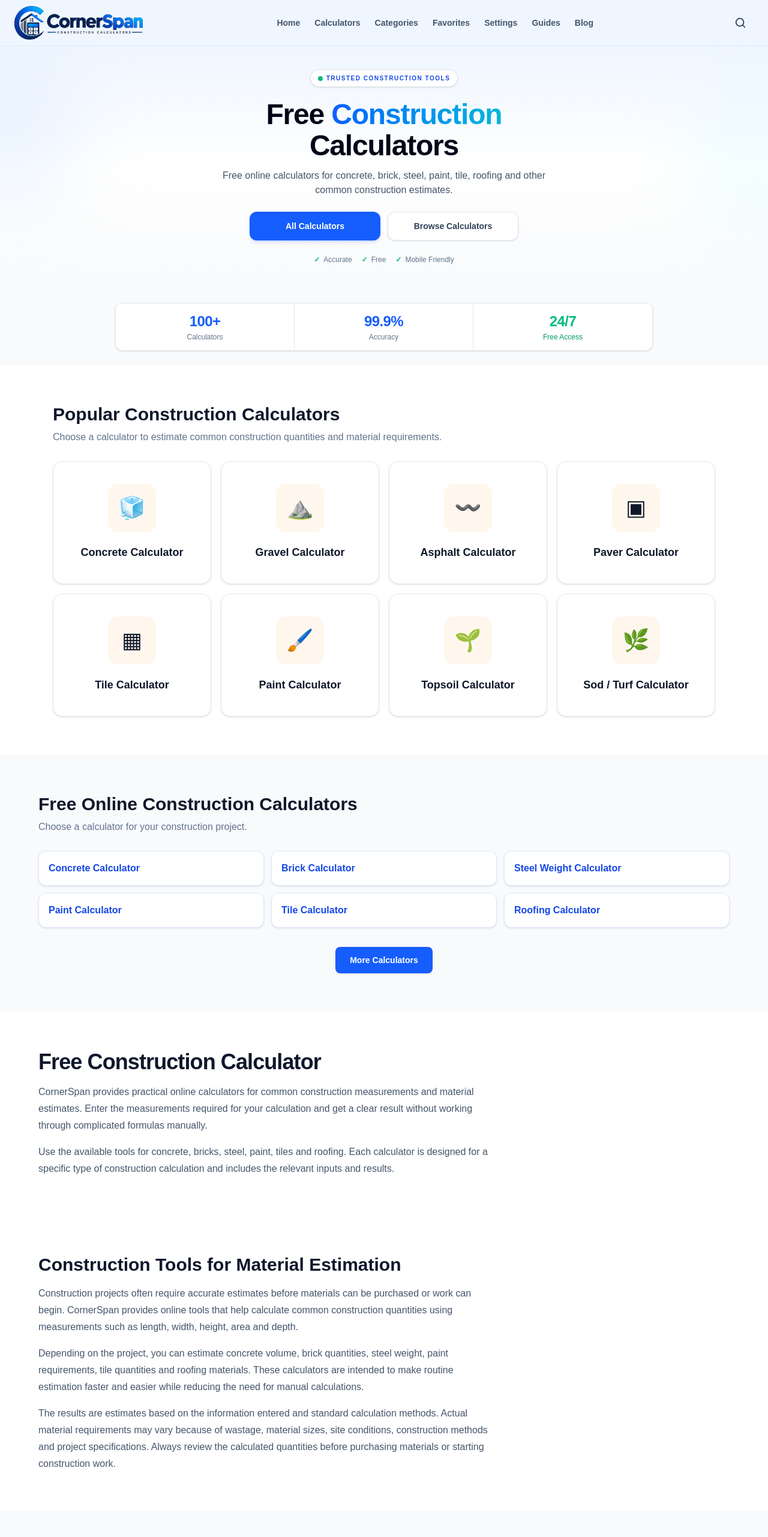
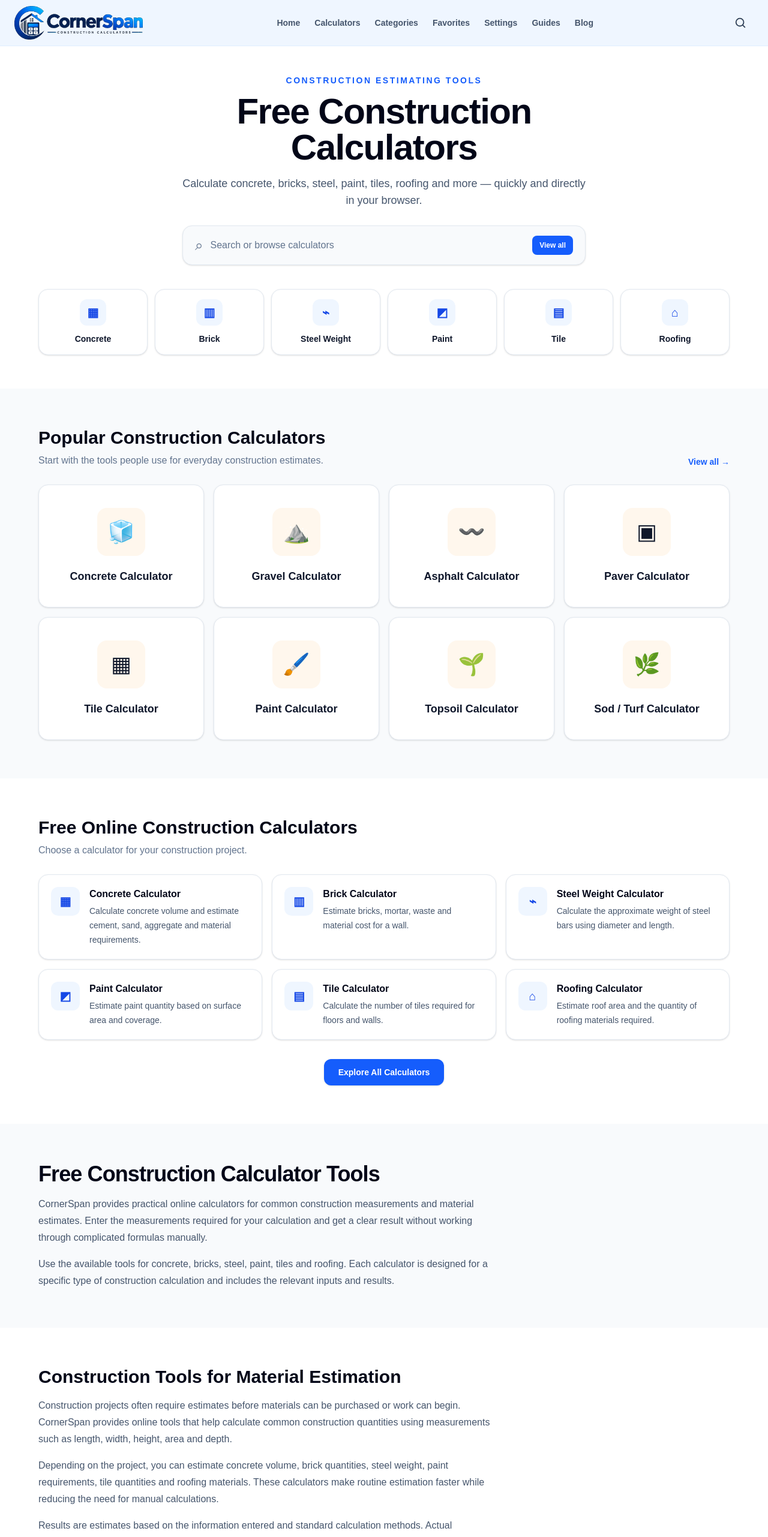
Before and after one commit to km7max-cmd/cornerspan, a Next.js app: page / in a window 1280 px wide. Shown: the top 2563 px of the page at 60% size. Built offline with nearby package versions, Linux system fonts and the light colour scheme.

Commit message:
Refactor page.tsx for improved structure and clarity

```diff
--- a/app/page.tsx
+++ b/app/page.tsx
@@ -1,6 +1,5 @@
 import Link from "next/link";
 import type { Metadata } from "next";
-import Hero from "../components/Hero";
 import HowItWorks from "../components/HowItWorks";
 import Stats from "../components/Stats";
 import Features from "../components/Features";
@@ -9,8 +8,7 @@ import CalculatorGuides from "../components/CalculatorGuides";
 import PopularCalculators from "../components/PopularCalculators";
 
 export const metadata: Metadata = {
-  title:
-  "Free Construction Calculators | CornerSpan",
+  title: "Free Construction Calculators | CornerSpan",
 
   description:
     "Use free online construction calculators to estimate concrete, bricks, steel, paint, tiles and roofing materials, quantities and costs.",
@@ -32,16 +30,12 @@ export const metadata: Metadata = {
   },
 
   openGraph: {
-    title:
-  "Free Construction Calculators | CornerSpan",
-
+    title: "Free Construction Calculators | CornerSpan",
     description:
       "Free online construction calculators for concrete, brick, steel, paint, tile and roofing calculations.",
-
     type: "website",
     url: "/",
     siteName: "CornerSpan",
-
     images: [
       {
         url: "/logo.png",
@@ -52,9 +46,7 @@ export const metadata: Metadata = {
 
   twitter: {
     card: "summary_large_image",
-    title:
-  "Free Construction Calculators | CornerSpan",
-
+    title: "Free Construction Calculators | CornerSpan",
     description:
       "Free online construction calculators for construction quantities, materials and costs.",
   },
@@ -66,36 +58,42 @@ const calculators = [
     description:
       "Calculate concrete volume and estimate cement, sand, aggregate and material requirements.",
     href: "/calculators/concrete",
+    icon: "▦",
   },
   {
     title: "Brick Calculator",
     description:
-      "Estimate the number of bricks required for a wall based on its dimensions.",
+      "Estimate bricks, mortar, waste and material cost for a wall.",
     href: "/calculators/brick",
+    icon: "▥",
   },
   {
     title: "Steel Weight Calculator",
     description:
       "Calculate the approximate weight of steel bars using diameter and length.",
     href: "/calculators/steel",
+    icon: "⌁",
   },
   {
     title: "Paint Calculator",
     description:
       "Estimate paint quantity based on surface area and coverage.",
     href: "/calculators/paint",
+    icon: "◩",
   },
   {
     title: "Tile Calculator",
     description:
       "Calculate the number of tiles required for floors and walls.",
     href: "/calculators/tile",
+    icon: "▤",
   },
   {
     title: "Roofing Calculator",
     description:
       "Estimate roof area and the quantity of roofing materials required.",
     href: "/calculators/roofing",
+    icon: "⌂",
   },
 ];
 
@@ -136,7 +134,7 @@ const websiteSchema = {
   "@context": "https://schema.org",
   "@type": "WebSite",
   name: "CornerSpan",
-  url: "https://cornerspan.com/",
+  url: "https://www.cornerspan.com/",
   description:
     "Free online construction calculators for material and quantity estimation.",
 };
@@ -149,7 +147,7 @@ const calculatorListSchema = {
     "@type": "ListItem",
     position: index + 1,
     name: calculator.title,
-    url: `https://cornerspan.com${calculator.href}`,
+    url: `https://www.cornerspan.com${calculator.href}`,
   })),
 };
 
@@ -174,35 +172,107 @@ export default function Home() {
 
       <div className="min-h-screen bg-slate-50">
 
-        {/* Hero */}
-        <section>
-          <Hero />
+        {/* =========================================================
+            HERO
+        ========================================================== */}
+        <section className="bg-white px-5 pb-10 pt-8 sm:px-6 sm:pb-14 sm:pt-12">
+          <div className="mx-auto max-w-6xl">
+
+            <div className="mx-auto max-w-3xl text-center">
+
+              <p className="text-sm font-bold uppercase tracking-[0.18em] text-blue-600">
+                Construction estimating tools
+              </p>
+
+              <h1 className="mt-3 text-4xl font-black tracking-tight text-slate-950 sm:text-5xl lg:text-6xl">
+                Free Construction Calculators
+              </h1>
+
+              <p className="mx-auto mt-4 max-w-2xl text-base leading-7 text-slate-600 sm:text-lg">
+                Calculate concrete, bricks, steel, paint, tiles, roofing and
+                more — quickly and directly in your browser.
+              </p>
+
+              {/* Search-style calculator button */}
+              <Link
+                href="/calculators"
+                aria-label="Search and browse construction calculators"
+                className="mx-auto mt-7 flex max-w-2xl items-center gap-3 rounded-2xl border border-slate-200 bg-slate-50 px-5 py-4 text-left shadow-sm transition hover:border-blue-300 hover:bg-white hover:shadow-md"
+              >
+                <span
+                  className="text-2xl text-slate-500"
+                  aria-hidden="true"
+                >
+                  ⌕
+                </span>
+
+                <span className="flex-1 text-sm font-medium text-slate-500 sm:text-base">
+                  Search or browse calculators
+                </span>
+
+                <span className="rounded-lg bg-blue-600 px-3 py-2 text-xs font-bold text-white">
+                  View all
+                </span>
+              </Link>
+            </div>
+
+            {/* Quick calculator links */}
+            <div className="mt-10 grid grid-cols-2 gap-3 sm:grid-cols-3 lg:grid-cols-6">
+              {calculators.map((calculator) => (
+                <Link
+                  key={calculator.href}
+                  href={calculator.href}
+                  className="group rounded-2xl border border-slate-200 bg-white p-4 text-center shadow-sm transition hover:-translate-y-0.5 hover:border-blue-300 hover:shadow-md"
+                >
+                  <span
+                    className="mx-auto flex h-11 w-11 items-center justify-center rounded-xl bg-blue-50 text-xl font-black text-blue-700"
+                    aria-hidden="true"
+                  >
+                    {calculator.icon}
+                  </span>
+
+                  <span className="mt-3 block text-sm font-bold leading-5 text-slate-900 group-hover:text-blue-700">
+                    {calculator.title.replace(" Calculator", "")}
+                  </span>
+                </Link>
+              ))}
+            </div>
+
+          </div>
         </section>
 
-        {/* Stats */}
-        <section aria-label="CornerSpan statistics">
-          <Stats />
-        </section>
-
-        {/* Popular Calculators */}
+        {/* =========================================================
+            POPULAR CALCULATORS
+        ========================================================== */}
         <section
           aria-labelledby="popular-calculators-heading"
-          className="bg-white"
+          className="bg-slate-50 px-5 py-12 sm:px-6 md:py-16"
         >
-          <div className="mx-auto max-w-6xl px-5 py-12 sm:px-6 md:py-16">
+          <div className="mx-auto max-w-6xl">
 
-            <div className="mb-7">
+            <div className="mb-7 flex items-end justify-between gap-4">
+
+              <div>
                 <h2
                   id="popular-calculators-heading"
-                className="text-2xl font-black text-slate-900 sm:text-3xl"
+                  className="text-2xl font-black text-slate-950 sm:text-3xl"
                 >
                   Popular Construction Calculators
                 </h2>
 
                 <p className="mt-2 max-w-2xl text-sm leading-6 text-slate-500 sm:text-base">
-                Choose a calculator to estimate common construction
-                quantities and material requirements.
+                  Start with the tools people use for everyday construction
+                  estimates.
                 </p>
+              </div>
+
+              <Link
+                href="/calculators"
+                className="hidden whitespace-nowrap text-sm font-bold text-blue-600 hover:underline sm:block"
+              >
+                View all →
+              </Link>
+
             </div>
 
             <PopularCalculators />
@@ -210,18 +280,20 @@ export default function Home() {
           </div>
         </section>
 
-        {/* All Calculators */}
+        {/* =========================================================
+            ALL CALCULATORS
+        ========================================================== */}
         <section
           id="calculators"
           aria-labelledby="calculators-heading"
-          className="bg-slate-50 px-5 py-12 sm:px-6 md:py-16"
+          className="bg-white px-5 py-12 sm:px-6 md:py-16"
         >
           <div className="mx-auto max-w-6xl">
 
             <div className="mb-7">
               <h2
                 id="calculators-heading"
-                className="text-2xl font-black text-slate-900 sm:text-3xl"
+                className="text-2xl font-black text-slate-950 sm:text-3xl"
               >
                 Free Online Construction Calculators
               </h2>
@@ -231,34 +303,55 @@ export default function Home() {
               </p>
             </div>
 
-            <div className="grid gap-3 sm:grid-cols-2 lg:grid-cols-3">
+            <div className="grid gap-4 sm:grid-cols-2 lg:grid-cols-3">
               {calculators.map((calculator) => (
                 <Link
                   key={calculator.href}
                   href={calculator.href}
-                  className="rounded-xl border border-blue-100 bg-white px-4 py-4 shadow-sm transition hover:border-blue-300 hover:bg-blue-50 hover:shadow-md"
+                  className="group rounded-2xl border border-slate-200 bg-white p-5 shadow-sm transition hover:-translate-y-0.5 hover:border-blue-300 hover:shadow-md"
                 >
-                  <h3 className="text-base font-bold text-blue-700">
+                  <div className="flex items-start gap-4">
+
+                    <span
+                      className="flex h-12 w-12 shrink-0 items-center justify-center rounded-xl bg-blue-50 text-xl font-black text-blue-700"
+                      aria-hidden="true"
+                    >
+                      {calculator.icon}
+                    </span>
+
+                    <div>
+                      <h3 className="font-bold text-slate-950 group-hover:text-blue-700">
                         {calculator.title}
                       </h3>
+
+                      <p className="mt-1 text-sm leading-6 text-slate-600">
+                        {calculator.description}
+                      </p>
+                    </div>
+
+                  </div>
                 </Link>
               ))}
             </div>
+
             <div className="mt-8 flex justify-center">
               <Link
                 href="/calculators"
-    className="rounded-lg bg-blue-600 px-6 py-3 text-sm font-bold text-white shadow-sm transition hover:bg-blue-700"
+                className="rounded-xl bg-blue-600 px-6 py-3 text-sm font-bold text-white shadow-sm transition hover:bg-blue-700"
               >
-    More Calculators
+                Explore All Calculators
               </Link>
             </div>
+
           </div>
         </section>
 
-        {/* Introduction */}
+        {/* =========================================================
+            INTRODUCTION
+        ========================================================== */}
         <section
           aria-labelledby="construction-calculator-heading"
-          className="bg-white px-5 py-12 sm:px-6 md:py-16"
+          className="bg-slate-50 px-5 py-12 sm:px-6 md:py-16"
         >
           <div className="mx-auto max-w-6xl">
 
@@ -266,9 +359,9 @@ export default function Home() {
 
               <h2
                 id="construction-calculator-heading"
-                className="text-3xl font-black tracking-tight text-slate-900 sm:text-4xl"
+                className="text-3xl font-black tracking-tight text-slate-950 sm:text-4xl"
               >
-                Free Construction Calculator
+                Free Construction Calculator Tools
               </h2>
 
               <p className="mt-4 text-sm leading-7 text-slate-600 sm:text-base">
@@ -290,49 +383,61 @@ export default function Home() {
           </div>
         </section>
 
-                {/* Construction Calculator Information */}
+        {/* =========================================================
+            MATERIAL ESTIMATION
+        ========================================================== */}
         <section
           aria-labelledby="construction-tools-heading"
           className="bg-white px-5 py-12 sm:px-6 md:py-16"
         >
           <div className="mx-auto max-w-6xl">
+
             <div className="max-w-3xl">
+
               <h2
                 id="construction-tools-heading"
-                className="text-2xl font-black text-slate-900 sm:text-3xl"
+                className="text-2xl font-black text-slate-950 sm:text-3xl"
               >
                 Construction Tools for Material Estimation
               </h2>
 
               <p className="mt-4 text-sm leading-7 text-slate-600 sm:text-base">
-                Construction projects often require accurate estimates before
-                materials can be purchased or work can begin. CornerSpan
-                provides online tools that help calculate common construction
-                quantities using measurements such as length, width, height,
-                area and depth.
+                Construction projects often require estimates before materials
+                can be purchased or work can begin. CornerSpan provides online
+                tools that help calculate common construction quantities using
+                measurements such as length, width, height, area and depth.
               </p>
 
               <p className="mt-4 text-sm leading-7 text-slate-600 sm:text-base">
                 Depending on the project, you can estimate concrete volume,
                 brick quantities, steel weight, paint requirements, tile
-                quantities and roofing materials. These calculators are
-                intended to make routine estimation faster and easier while
-                reducing the need for manual calculations.
+                quantities and roofing materials. These calculators make
+                routine estimation faster while reducing the need for manual
+                calculations.
               </p>
 
               <p className="mt-4 text-sm leading-7 text-slate-600 sm:text-base">
-                The results are estimates based on the information entered and
-                standard calculation methods. Actual material requirements may
-                vary because of wastage, material sizes, site conditions,
-                construction methods and project specifications. Always review
-                the calculated quantities before purchasing materials or
-                starting construction work.
+                Results are estimates based on the information entered and
+                standard calculation methods. Actual requirements may vary
+                because of wastage, material sizes, site conditions,
+                construction methods and project specifications.
               </p>
+
             </div>
+
           </div>
         </section>
 
-        {/* Why CornerSpan */}
+        {/* =========================================================
+            STATS
+        ========================================================== */}
+        <section aria-label="CornerSpan statistics">
+          <Stats />
+        </section>
+
+        {/* =========================================================
+            WHY CORNERSPAN
+        ========================================================== */}
         <section
           aria-labelledby="why-cornerspan-heading"
           className="bg-slate-50 px-5 py-12 sm:px-6 md:py-16"
@@ -341,7 +446,7 @@ export default function Home() {
 
             <h2
               id="why-cornerspan-heading"
-              className="text-2xl font-black text-slate-900 sm:text-3xl"
+              className="text-2xl font-black text-slate-950 sm:text-3xl"
             >
               Why Use CornerSpan?
             </h2>
@@ -349,7 +454,7 @@ export default function Home() {
             <div className="mt-7 grid gap-4 sm:grid-cols-2 lg:grid-cols-4">
 
               <div className="rounded-2xl border border-slate-200 bg-white p-5">
-                <h3 className="font-bold text-slate-900">
+                <h3 className="font-bold text-slate-950">
                   Free to Use
                 </h3>
 
@@ -359,7 +464,7 @@ export default function Home() {
               </div>
 
               <div className="rounded-2xl border border-slate-200 bg-white p-5">
-                <h3 className="font-bold text-slate-900">
+                <h3 className="font-bold text-slate-950">
                   Simple Inputs
                 </h3>
 
@@ -369,7 +474,7 @@ export default function Home() {
               </div>
 
               <div className="rounded-2xl border border-slate-200 bg-white p-5">
-                <h3 className="font-bold text-slate-900">
+                <h3 className="font-bold text-slate-950">
                   Mobile Friendly
                 </h3>
 
@@ -379,7 +484,7 @@ export default function Home() {
               </div>
 
               <div className="rounded-2xl border border-slate-200 bg-white p-5">
-                <h3 className="font-bold text-slate-900">
+                <h3 className="font-bold text-slate-950">
                   Clear Results
                 </h3>
 
@@ -394,7 +499,9 @@ export default function Home() {
           </div>
         </section>
 
-        {/* How It Works */}
+        {/* =========================================================
+            HOW IT WORKS
+        ========================================================== */}
         <section
           aria-labelledby="how-it-works-heading"
           className="bg-white"
@@ -403,7 +510,7 @@ export default function Home() {
 
             <h2
               id="how-it-works-heading"
-              className="text-2xl font-black text-slate-900 sm:text-3xl"
+              className="text-2xl font-black text-slate-950 sm:text-3xl"
             >
               How It Works
             </h2>
@@ -419,12 +526,16 @@ export default function Home() {
           </div>
         </section>
 
-        {/* Features */}
+        {/* =========================================================
+            FEATURES
+        ========================================================== */}
         <section>
           <Features />
         </section>
 
-        {/* Guides */}
+        {/* =========================================================
+            GUIDES
+        ========================================================== */}
         <section
           aria-labelledby="guides-heading"
           className="bg-slate-50"
@@ -435,7 +546,7 @@ export default function Home() {
 
               <h2
                 id="guides-heading"
-                className="text-2xl font-black text-slate-900 sm:text-3xl"
+                className="text-2xl font-black text-slate-950 sm:text-3xl"
               >
                 Construction Guides
               </h2>
@@ -461,7 +572,9 @@ export default function Home() {
           </div>
         </section>
 
-        {/* FAQ */}
+        {/* =========================================================
+            FAQ
+        ========================================================== */}
         <section
           aria-labelledby="faq-heading"
           className="bg-white px-5 py-12 sm:px-6 md:py-16"
@@ -472,7 +585,7 @@ export default function Home() {
 
               <h2
                 id="faq-heading"
-                className="text-2xl font-black text-slate-900 sm:text-3xl"
+                className="text-2xl font-black text-slate-950 sm:text-3xl"
               >
                 Frequently Asked Questions
               </h2>
@@ -490,7 +603,7 @@ export default function Home() {
                   key={faq.question}
                   className="group px-5 py-5"
                 >
-                  <summary className="cursor-pointer list-none pr-6 font-bold text-slate-900">
+                  <summary className="cursor-pointer list-none pr-6 font-bold text-slate-950">
                     {faq.question}
                   </summary>
 
@@ -505,7 +618,9 @@ export default function Home() {
           </div>
         </section>
 
-        {/* CTA */}
+        {/* =========================================================
+            CTA
+        ========================================================== */}
         <section>
           <CTA />
         </section>
```
Lines whose indentation alone changed are shown as unchanged.
